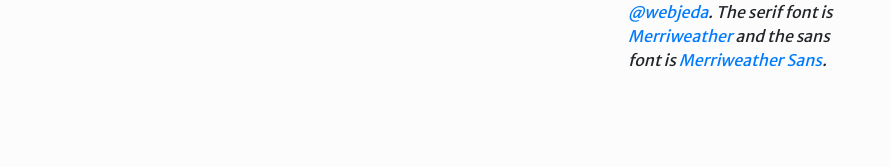
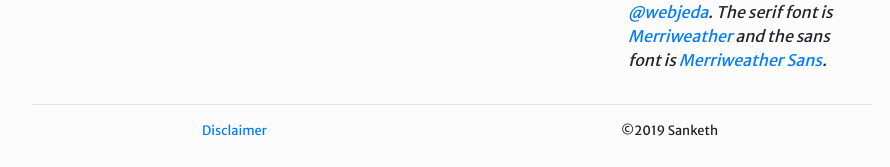
Before and after one commit to unnatural-proofs/unnatural-proofs.github.io, a Jekyll site: the page built from index.html, in a window 1280 px wide. Shown: the part 1329-1496 px from the top of the page, without its empty margins (188-1078 px from the left). Built offline with Jekyll 4.4.1, drawn with Linux system fonts in a browser that asks for light colours; nearby versions of some CDN libraries; before the commit the page ends 1447 px from its top, so only the background shows below that.

Commit message:
added footer

```diff
--- a/_layouts/default.html
+++ b/_layouts/default.html
@@ -12,5 +12,16 @@
     <script>
       {% include bg-buttons.js %}
     </script>
+    <footer class="page-footer" style="font-size: 0.8em">
+      <hr>
+      <div class="row">
+        <div class="col-md-6 text-center">
+            <a href="https://sgmenda.github.io/disclaimer">Disclaimer</a>
+        </div>
+        <div class="col-md-6 text-center">
+            ©2019 Sanketh
+        </div>
+      </div>
+    </footer>
   </body>
 </html>
```
